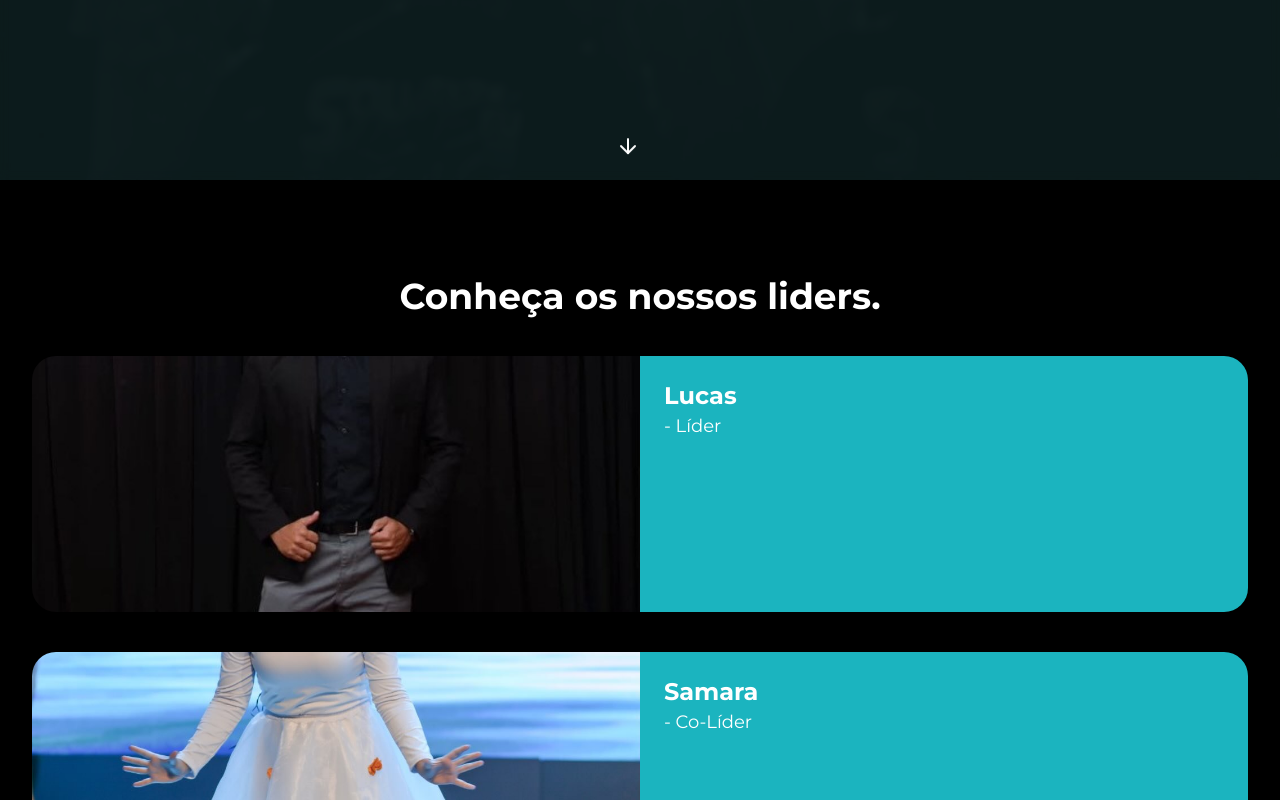
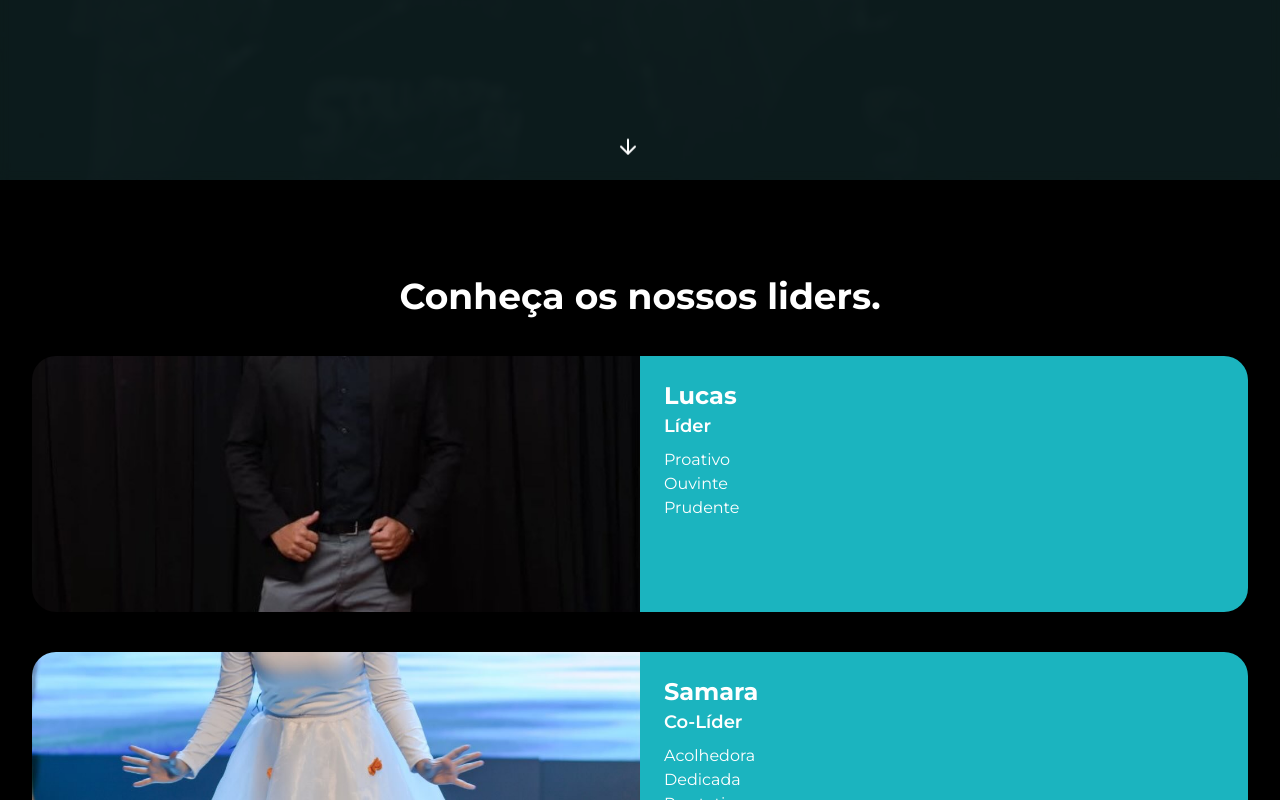
Before and after one commit to glauber2k2/bereshitpage, a Next.js app: page / in a window 1280 px wide. Shown: the part 620-1420 px from the top of the page. Built offline with nearby package versions, Linux system fonts and the light colour scheme.

Commit message:
finalizado convite

```diff
--- a/src/app/page.jsx
+++ b/src/app/page.jsx
@@ -1,6 +1,7 @@
 import Presentation from "./sessions/Presentation";
 import Leader from "./sessions/Leader";
 import Donate from "./sessions/Donate";
+import Theme from "./sessions/theme";
 
 export default function Home() {
   return (
@@ -8,6 +9,7 @@ export default function Home() {
       <Presentation />
       <Leader />
       <Donate />
+      <Theme />
     </main>
   );
 }
--- a/src/app/sessions/Donate.jsx
+++ b/src/app/sessions/Donate.jsx
@@ -19,7 +19,7 @@ export default function Donate() {
           Participe da nossa campanha de arrecadação!
         </h2>
         <p className="text-justify text-white text-lg ">
-          Estamos nos preparando para um evangelismo na cidade de Teste, onde
+          Estamos nos preparando para um evangelismo na cidade de Igaracy, onde
           vamos levar o amor de Deus e mantimentos para quem mais precisa.
         </p>
 
--- a/src/app/sessions/Leader.jsx
+++ b/src/app/sessions/Leader.jsx
@@ -9,7 +9,12 @@ export default function Leader() {
           <div className="bg-[url('/assets/lucas.jpg')] bg-cover bg-center" />
           <div className="p-6 bg-turquoise-500">
             <h1 className="text-2xl font-bold">Lucas</h1>
-            <h2 className="text-lg ">- Líder</h2>
+            <h2 className="text-lg font-semibold">Líder</h2>
+            <ul className="mt-2">
+              <li>Proativo</li>
+              <li>Ouvinte</li>
+              <li>Prudente</li>
+            </ul>
           </div>
         </div>
 
@@ -17,7 +22,13 @@ export default function Leader() {
           <div className="bg-[url('/assets/samara.jpg')] bg-cover bg-center" />
           <div className="p-6 bg-turquoise-500">
             <h1 className="text-2xl font-bold">Samara</h1>
-            <h2 className="text-lg ">- Co-Líder</h2>
+            <h2 className="text-lg font-semibold">Co-Líder</h2>
+
+            <ul className="mt-2">
+              <li>Acolhedora</li>
+              <li>Dedicada</li>
+              <li>Prestativa</li>
+            </ul>
           </div>
         </div>
       </div>
--- /dev/null
+++ b/src/app/sessions/theme.jsx
@@ -0,0 +1,35 @@
+export default function Theme() {
+  return (
+    <div className="relative min-h-screen px-8 pt-24 text-white bg-[url('/assets/creation.jpg')] bg-cover bg-center flex flex-col ">
+      {/* Overlay para escurecer e fazer blur */}
+      <div className="absolute inset-0 bg-black/70 backdrop-blur-sm" />
+
+      {/* Conteúdo acima do overlay */}
+      <div className="relative z-10 pb-8  flex flex-col">
+        <div className="text-center font-bold text-3xl uppercase">
+          <h1>Um novo nome,</h1>
+          <h1 className="bg-turquoise-400">Uma nova vida.</h1>
+        </div>
+        <span className="text-center mt-4">Gen 26 ao 36.</span>
+
+        <div className="text-center">
+          <h1 className="text-3xl text-center font-extrabold mt-16">
+            #SAVETHE<span className="text-turquoise-400">DATE</span>
+          </h1>
+          <h2 className="text-8xl text-center text-turquoise-4a00 font-extrabold">
+            19/07
+          </h2>
+          <p className="text-xl font-semibold bg-turquoise-400">
+            Sábado ás 19:30
+          </p>
+        </div>
+
+        <div className="text-center    mt-20">
+          <h1 className="text-3xl font-semibold uppercase">E você é o nosso</h1>
+          <h1 className=" text-5xl font-extrabold uppercase">convidado</h1>
+          <p className="text-xl mt-4">Deus quer falar com você!</p>
+        </div>
+      </div>
+    </div>
+  );
+}
```
Also changed, not shown: 1 other file (tests, documents, lock files or other folders).
